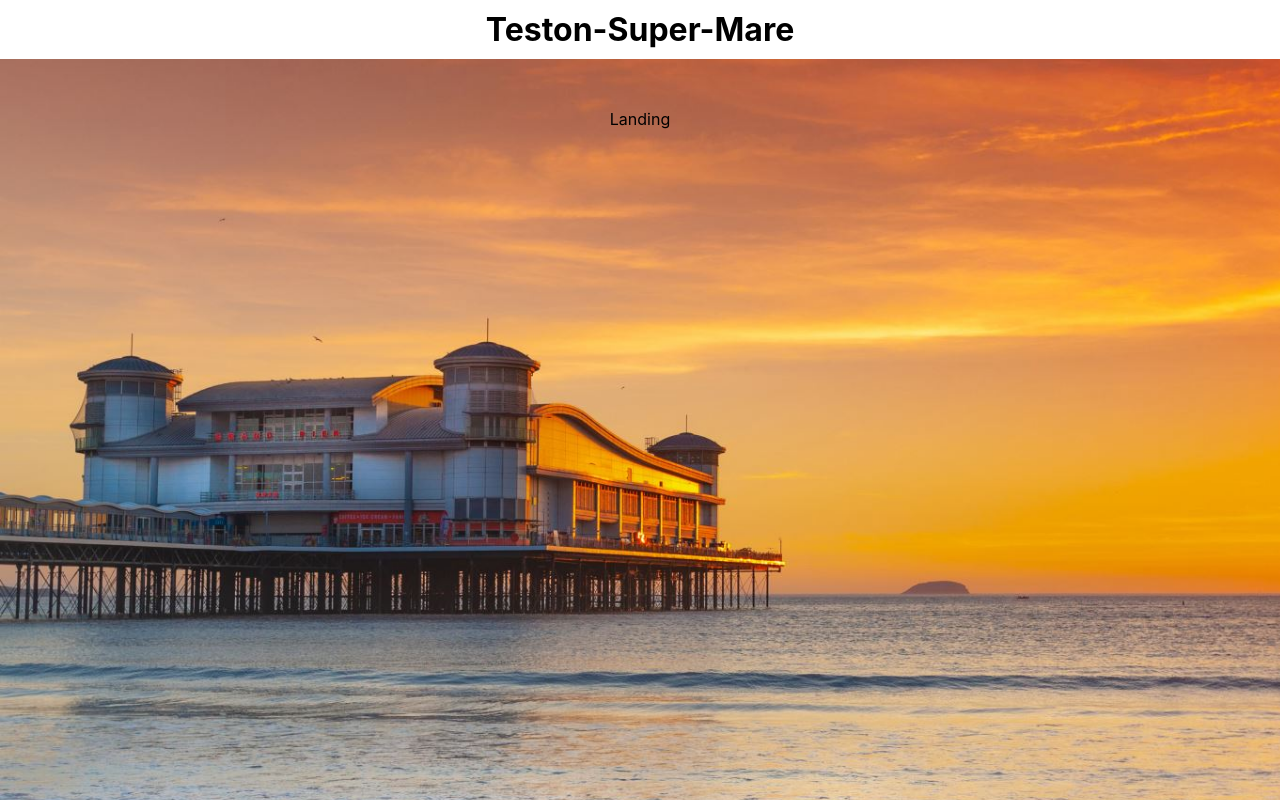
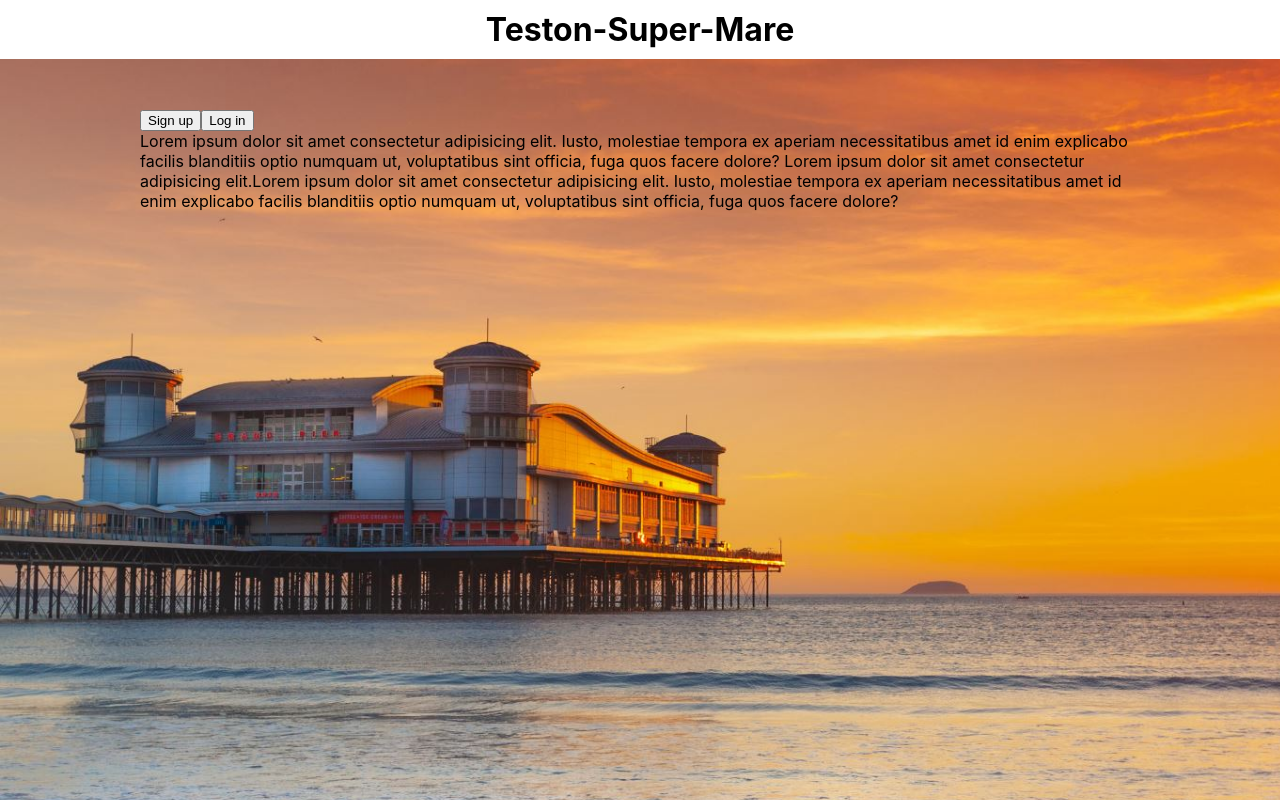
Before and after one commit to westoncollab/csd, a React (Create React App) app in the folder App/teston-super-mare/: page / in a window 1280 px wide. Shown: the top 800 px of the page. Built offline with nearby package versions, Linux system fonts and the light colour scheme.

Commit message:
switch to pre-styled material components

```diff
--- a/App/teston-super-mare/package.json
+++ b/App/teston-super-mare/package.json
@@ -3,15 +3,15 @@
   "version": "0.1.0",
   "private": true,
   "dependencies": {
+    "@emotion/react": "^11.10.5",
+    "@emotion/styled": "^11.10.5",
     "@mui/material": "^5.10.15",
-    "@mui/styled-engine-sc": "^5.10.14",
     "@testing-library/jest-dom": "^5.16.5",
     "@testing-library/react": "^13.4.0",
     "@testing-library/user-event": "^13.5.0",
     "react": "^18.2.0",
     "react-dom": "^18.2.0",
     "react-scripts": "5.0.1",
-    "styled-components": "^5.3.6",
     "web-vitals": "^2.1.4"
   },
   "scripts": {
--- a/App/teston-super-mare/src/pages/Landing/Landing.css
+++ b/App/teston-super-mare/src/pages/Landing/Landing.css
@@ -0,0 +1,3 @@
+.login-buttons {
+
+}
--- a/App/teston-super-mare/src/pages/Landing/Landing.jsx
+++ b/App/teston-super-mare/src/pages/Landing/Landing.jsx
@@ -1,10 +1,20 @@
 import React from 'react';
+import './Landing.css';
 
 class Landing extends React.Component {
     render() {
-        return <>
-            <span>Landing</span>
-        </>
+        return <div className='landing'>
+            <div className='login-buttons'>
+                <button>Sign up</button>
+                <button>Log in</button>
+            </div>
+            <div>
+                Lorem ipsum dolor sit amet consectetur adipisicing elit. Iusto, molestiae tempora ex aperiam necessitatibus amet id enim explicabo facilis blanditiis optio numquam
+                 ut, voluptatibus sint officia, fuga quos facere dolore? Lorem ipsum dolor sit amet consectetur adipisicing elit.Lorem ipsum dolor sit amet consectetur adipisicing
+                  elit. Iusto, molestiae tempora ex aperiam necessitatibus amet id enim explicabo facilis blanditiis optio numquam
+                 ut, voluptatibus sint officia, fuga quos facere dolore?
+            </div>
+        </div>
     }
 }
 
--- a/App/teston-super-mare/src/pages/Layout/Layout.css
+++ b/App/teston-super-mare/src/pages/Layout/Layout.css
@@ -20,9 +20,6 @@ header h1 {
 .body-content {
     max-width: 1000px;
 }
-.body-content > * {
-    background-color: white;
-}
 
 footer {
     padding: 15px;
--- a/App/teston-super-mare/src/pages/Layout/Layout.jsx
+++ b/App/teston-super-mare/src/pages/Layout/Layout.jsx
@@ -9,7 +9,9 @@ class Layout extends React.Component {
             <h1>Teston-Super-Mare</h1>
         </header>
         <div className='body'>
-            <Outlet className='body-content' />
+            <div className='body-content'>
+                <Outlet />
+            </div>
         </div>
         <footer>
             <p>WS325813</p>
```
Also changed, not shown: 1 other file (tests, documents, lock files or other folders).
